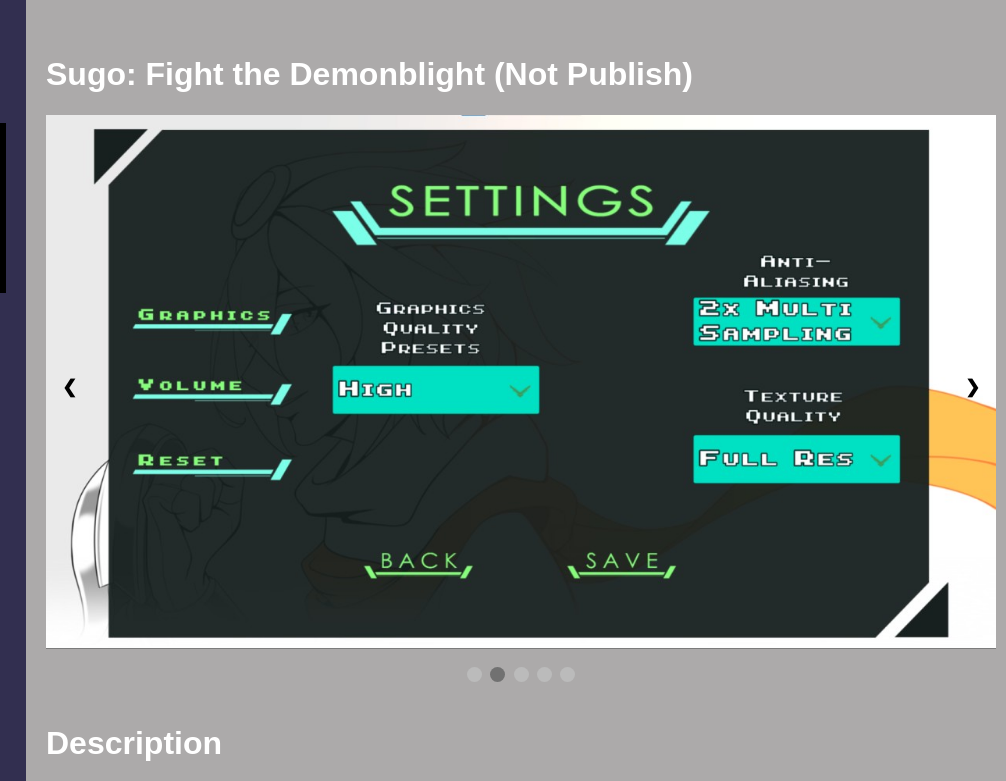
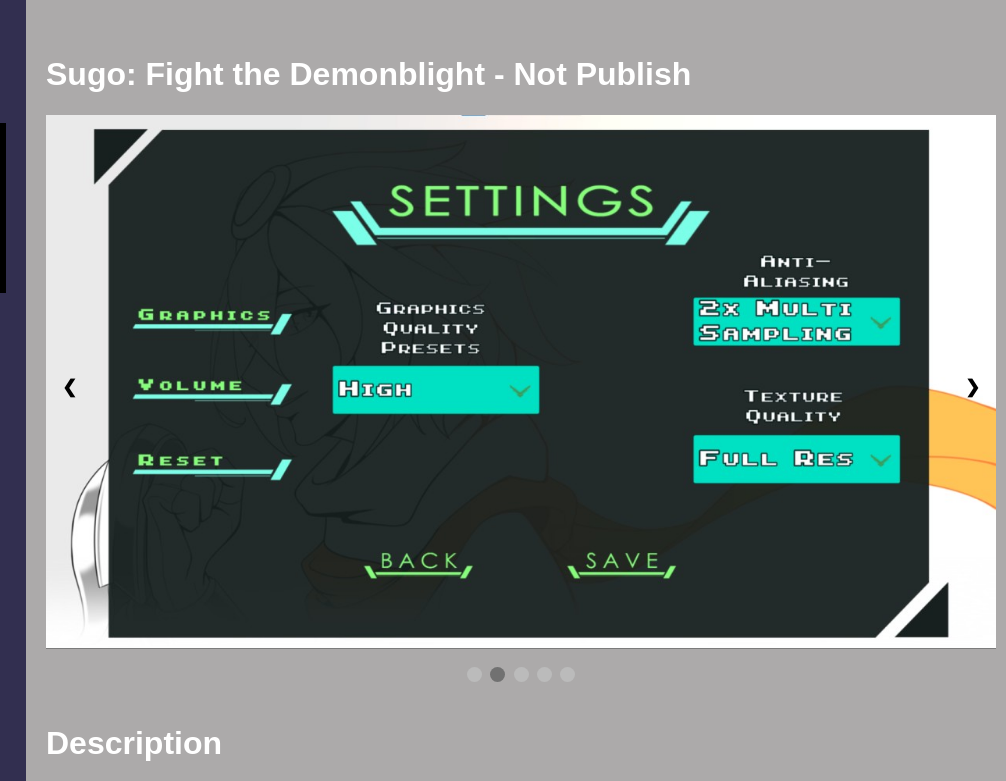
Before and after one commit to Rio0525/Rio0525.github.io, a plain HTML site: page Sugo.html in a window 1280 px wide. Shown: the top 781 px of the page, 274-1280 px from the left. Drawn offline with Linux system fonts and the light colour scheme.

Commit message:
Update Sugo.html

```diff
--- a/Sugo.html
+++ b/Sugo.html
@@ -22,7 +22,7 @@
         </div>
         <ul class="content" style="background-color: #acaaaa;">
             <li class="sectionSS">
-                <h1 style="position: sticky; top:0; background-color: #acaaaa; z-index: 5;">Sugo: Fight the Demonblight (Not Publish)</h1>
+                <h1 style="position: sticky; top:0; background-color: #acaaaa; z-index: 5;">Sugo: Fight the Demonblight - Not Publish</h1>
                 <div class="slideshow-container">
                     <div class="mySlides fade">
                       <img src="Pictures/Picture1.png" style="width:100%">
```
